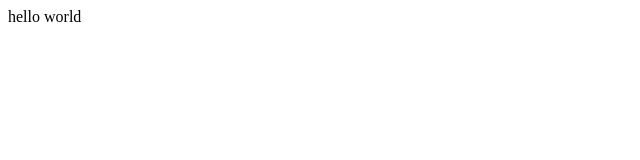
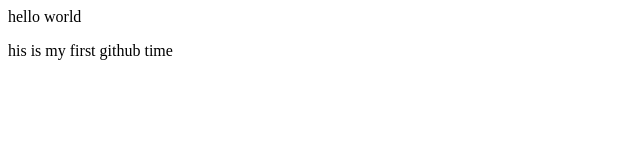
Before and after one commit to Chavanmahesh07/Apnacollage, a plain HTML site: page index.html in a window 1280 px wide. Shown: the whole page, without its empty margins (0-640 px from the left). Drawn offline with Linux system fonts and the light colour scheme.

Commit message:
some changes

```diff
--- a/index.html
+++ b/index.html
@@ -1 +1,2 @@
 <p> hello world</p>
+<p> his is my first github time</p>
```
Also changed, not shown: 1 other file.
